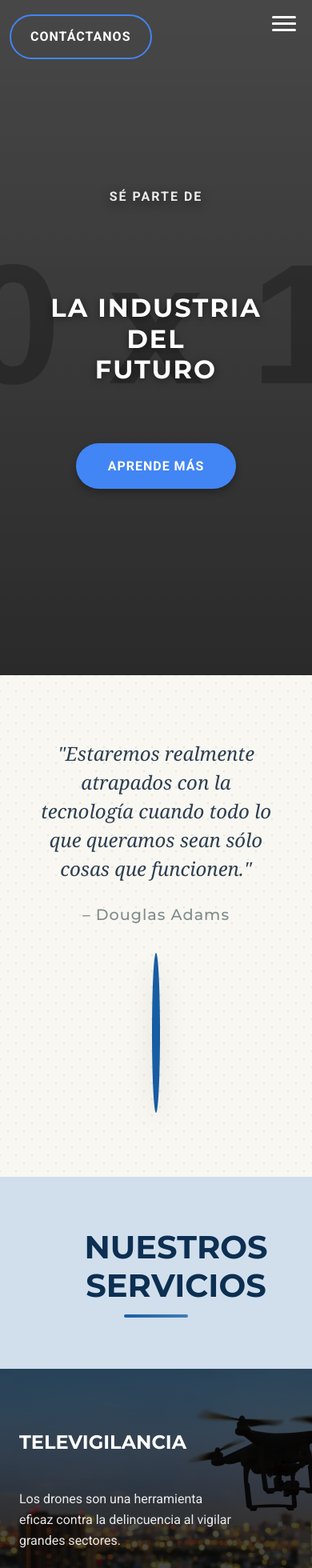
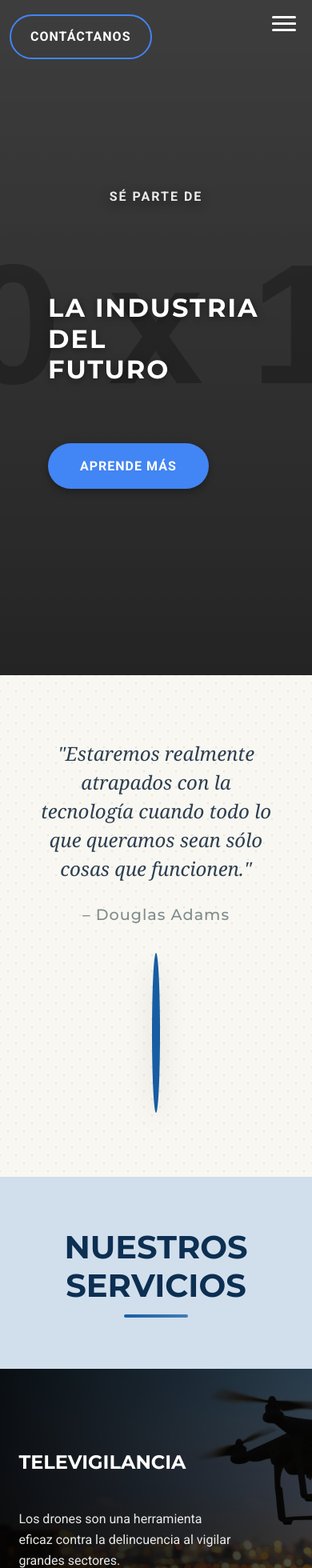
Before and after one commit to AlejandroLiinares/IwieDrones, a React (Vite) app: page / in a window 390 px wide. Shown: the top 1960 px of the page at 80% size. Built offline with nearby package versions, Linux system fonts and the light colour scheme.

Commit message:
3 horas de chamba

```diff
--- a/src/styles/Home.css
+++ b/src/styles/Home.css
@@ -34,16 +34,17 @@
 
 .hero-content {
   max-width: 1000px;
-  margin: 0 auto;
+  margin: 0;
   padding: 3rem;
   display: flex;
   flex-direction: column;
-  align-items: center;
+  align-items: flex-start;
   justify-content: center;
   gap: 1.5rem;
   position: relative;
   z-index: 2;
   animation: fadeInUp 1.2s ease-out;
+  padding-left: 6%;
 }
 
 @keyframes fadeInUp {
@@ -60,16 +61,10 @@
 .hero .container {
   position: relative;
   z-index: 3;
-  text-align: center;
+  text-align: left;
   width: 100%;
   max-width: 1200px;
   margin: 0 auto;
-}
-
-.hero-content {
-  max-width: 1000px;
-  margin: 0 auto;
-  padding: 3rem;
 }
 
 .hero-subtitle {
@@ -84,6 +79,7 @@
   text-transform: uppercase;
   letter-spacing: 2px;
   line-height: 1.2;
+  align-self: flex-start;
 }
 
 .hero-title {
@@ -99,6 +95,7 @@
   text-shadow: 0 4px 15px rgba(0, 0, 0, 0.7);
   line-height: 1.2;
   display: block;
+  align-self: flex-start;
 }
 
 .cta-button {
@@ -118,6 +115,7 @@
   animation-delay: 1.1s;
   letter-spacing: 1px;
   margin-top: 1rem;
+  align-self: flex-start;
 }
 
 .cta-button:hover {
@@ -293,7 +291,7 @@ html, body {
   overflow-x: hidden;
 }
 
-/* Services Section */
+/* Services Section - Optimizado */
 .services {
   padding: var(--spacing-3xl) 0;
   background-color: var(--background-light);
@@ -320,7 +318,7 @@ html, body {
   text-transform: uppercase;
   color: var(--text-color);
   text-align: left;
-  padding-left: 50px;
+  padding-left: 6%;
 }
 
 .section-title::after, .quienes-somos-divider {
@@ -328,8 +326,9 @@ html, body {
   display: block;
   width: 80px;
   height: 4px;
-  background: linear-gradient(90deg, var(--color-primary), var(--color-secondary));
+  background: linear-gradient(90deg, #4285f4, #34a853);
   margin: 15px 0 25px;
+  margin-left: 6%;
   border-radius: var(--border-radius-sm);
   animation: expandWidth 2s ease-out;
 }
@@ -349,7 +348,7 @@ html, body {
   margin-bottom: 30px;
   color: var(--text-light);
   text-align: left;
-  padding-left: 50px;
+  padding-left: 6%;
   max-width: 800px;
 }
 
@@ -366,19 +365,19 @@ html, body {
 .slides-container {
   width: 100%;
   position: relative;
-  height: 500px; /* Altura fija para evitar saltos */
+  height: 600px;
 }
 
 .slide {
   width: 100%;
-  position: absolute; /* Posicionamiento absoluto para superposición */
+  position: absolute;
   top: 0;
   left: 0;
   height: 100%;
   display: none;
   opacity: 0;
   transform: scale(0.95);
-  transition: opacity 0.8s ease, transform 0.8s ease; /* Transición más suave */
+  transition: opacity 0.8s ease, transform 0.8s ease;
   z-index: 1;
 }
 
@@ -395,7 +394,7 @@ html, body {
   height: 100%;
   overflow: hidden;
   display: flex;
-  align-items: center; /* Centrar verticalmente el contenido */
+  align-items: center;
 }
 
 .slide-image img {
@@ -419,13 +418,14 @@ html, body {
   bottom: 0;
   left: 0;
   width: 50%;
-  padding: 0 0 0 6%; /* Aplicar el mismo padding izquierdo del 6% */
+  padding: 0 0 0 6%;
   color: white;
   text-align: left;
   display: flex;
   flex-direction: column;
-  justify-content: center; /* Centrar verticalmente */
-  align-items: flex-start; /* Alinear a la izquierda */
+  justify-content: center;
+  align-items: flex-start;
+  z-index: 3;
 }
 
 .slide-text h3 {
@@ -471,7 +471,7 @@ html, body {
   letter-spacing: 1px;
   margin-top: 1rem;
   margin-left: 0;
-  align-self: flex-start; /* Asegurar alineación con el texto */
+  align-self: flex-start;
 }
 
 .btn-saber-mas:hover {
@@ -1219,9 +1219,9 @@ body {
   margin: 0;
   text-align: left;
   padding-left: 6%;
-  padding-right: 0;
-  padding-top: 0;
-  padding-bottom: 0;
+  padding-right: 6%;
+  padding-top: 4rem;
+  padding-bottom: 4rem;
   display: flex;
   flex-direction: column;
   align-items: flex-start;
@@ -1243,7 +1243,7 @@ body {
 .quienes-somos-divider {
   width: 80px;
   height: 4px;
-  background: linear-gradient(90deg, var(--color-primary), var(--color-secondary));
+  background: linear-gradient(90deg, #4285f4, #34a853);
   margin: 15px 0 25px 0;
   border-radius: var(--border-radius-sm);
   display: block;
@@ -1273,7 +1273,7 @@ body {
   display: inline-block;
   background-color: #4285f4;
   color: white;
-  padding: 10px 25px;
+  padding: 12px 30px;
   border-radius: 30px;
   text-decoration: none;
   font-weight: 600;
@@ -1283,12 +1283,14 @@ body {
   margin-top: 10px;
   margin-left: 0;
   align-self: flex-start;
+  box-shadow: 0 4px 10px rgba(0, 0, 0, 0.2);
+  letter-spacing: 1px;
 }
 
 .saber-mas-btn:hover {
   background-color: #3367d6;
   transform: translateY(-3px);
-  box-shadow: 0 6px 15px rgba(0, 0, 0, 0.2);
+  box-shadow: 0 6px 15px rgba(0, 0, 0, 0.3);
 }
 
 .arrow-icon {
@@ -1301,6 +1303,182 @@ body {
   width: 80px;
   height: 4px;
   background: linear-gradient(90deg, var(--color-primary), var(--color-secondary));
-  margin: 0 auto 1.5rem;
+  margin: 0 0 1.5rem 0;
   display: block;
+  align-self: flex-start;
 }
+
+/* Mejora para la sección de servicios */
+.slide-text {
+  position: absolute;
+  top: 0;
+  bottom: 0;
+  left: 0;
+  width: 50%;
+  padding: 0 0 0 6%;
+  color: white;
+  text-align: left;
+  display: flex;
+  flex-direction: column;
+  justify-content: center;
+  align-items: flex-start;
+  z-index: 3;
+}
+
+.slide-image {
+  position: relative;
+  width: 100%;
+  height: 100%;
+  overflow: hidden;
+  display: flex;
+  align-items: center;
+}
+
+.slide-image img {
+  width: 120%;
+  height: 120%;
+  object-fit: cover;
+  position: absolute;
+  top: 50%;
+  left: 50%;
+  transform: translate(-50%, -50%);
+}
+
+.slide-overlay {
+  position: absolute;
+  top: 0;
+  left: 0;
+  width: 100%;
+  height: 100%;
+  background: linear-gradient(to right, rgba(0, 0, 0, 0.8) 0%, rgba(0, 0, 0, 0.5) 50%, rgba(0, 0, 0, 0.2) 100%);
+  z-index: 2;
+}
+
+/* Optimización para imágenes de fondo */
+.about-section {
+  padding: 0;
+  background-color: var(--background-light);
+  position: relative;
+  overflow: hidden;
+  opacity: 0;
+  transform: translateY(30px);
+  transition: opacity 0.8s ease, transform 0.8s ease;
+  background: url('/quienes-somos.jpg') no-repeat center center;
+  background-size: 120% auto;
+  color: white;
+  min-height: 600px;
+  display: flex;
+  align-items: center;
+}
+
+/* Mejoras en la sección Hero */
+.hero {
+  position: relative;
+  height: 100vh;
+  width: 100%;
+  overflow: hidden;
+  display: flex;
+  align-items: center;
+  justify-content: center;
+  background-color: #1a2b47;
+}
+
+.video-container {
+  position: absolute;
+  top: 0;
+  left: 0;
+  width: 100%;
+  height: 100%;
+  overflow: hidden;
+  z-index: 1;
+}
+
+#youtube-player {
+  position: absolute;
+  top: 50%;
+  left: 50%;
+  width: 140%;
+  height: 140%;
+  transform: translate(-50%, -50%);
+  pointer-events: none;
+}
+
+.hero-overlay {
+  position: absolute;
+  top: 0;
+  left: 0;
+  width: 100%;
+  height: 100%;
+  background: rgba(0, 0, 0, 0.4);
+  z-index: 2;
+}
+
+/* Ajustes responsive mejorados */
+@media (max-width: 992px) {
+  .slide-text {
+    width: 70%;
+    padding-left: 6%;
+  }
+
+  .slide-text h3 {
+    font-size: 2rem;
+  }
+
+  .quienes-somos-content {
+    padding-left: 6%;
+    padding-right: 4%;
+  }
+}
+
+@media (max-width: 768px) {
+  .slide-text {
+    width: 100%;
+    background: rgba(0, 0, 0, 0.6);
+    padding-left: 6%;
+    padding-right: 6%;
+  }
+
+  .hero-title {
+    font-size: 5rem;
+    margin-bottom: 1.5rem;
+  }
+
+  .hero-subtitle {
+    font-size: 3rem;
+    margin-bottom: 1rem;
+  }
+
+  .quienes-somos-content p {
+    max-width: 100%;
+  }
+}
+
+@media (max-width: 576px) {
+  .slide-text {
+    padding: 1.5rem 6%;
+  }
+
+  .slide-text h3 {
+    font-size: 1.5rem;
+  }
+
+  .slides-container {
+    height: 450px;
+  }
+
+  .hero-title {
+    font-size: 3.5rem;
+  }
+
+  .hero-subtitle {
+    font-size: 2rem;
+  }
+
+  .section-title, .quienes-somos-content h2 {
+    padding-left: 0;
+  }
+
+  .section-description, .quienes-somos-content p {
+    padding-left: 0;
+  }
+}
```
